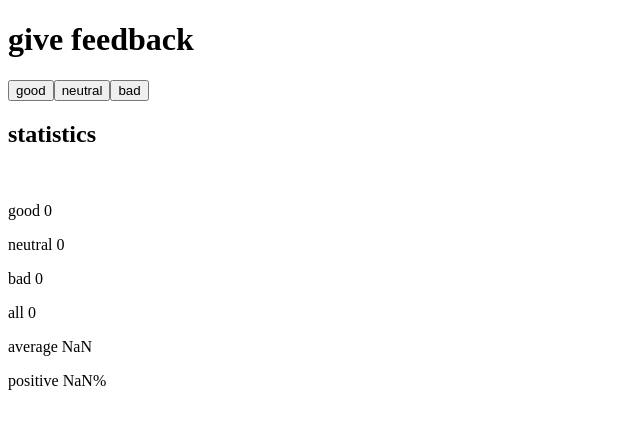
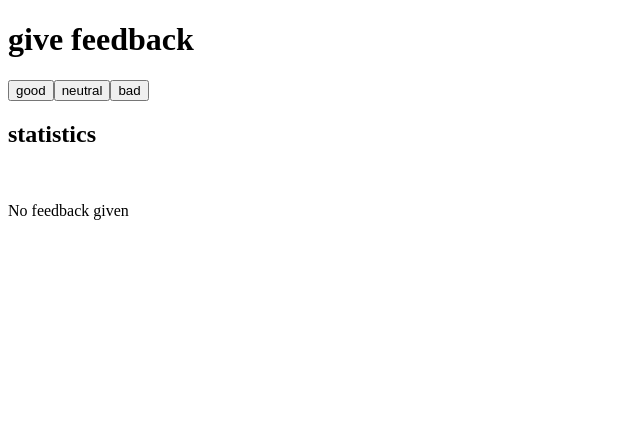
Before and after one commit to candleconch/fso-exercises, a React (Vite) app in the folder part1/unicafe/: page / in a window 1280 px wide. Shown: the top 428 px of the page, without its empty margins (0-640 px from the left). Built offline with nearby package versions, Linux system fonts and the light colour scheme.

Commit message:
Complete step 4

```diff
--- a/part1/unicafe/src/App.jsx
+++ b/part1/unicafe/src/App.jsx
@@ -2,7 +2,11 @@ import { useState } from 'react'
 const Button = ({rating,  onClick}) => {
   return <button onClick={onClick}>{rating}</button>
 }
+
 const Statistics = ({good, neutral, bad, sum, average, positive}) => {
+  if (sum === 0) {
+    return <p>No feedback given</p>
+  }
   return <>
     <p>good {good}</p>
     <p>neutral {neutral}</p>
```
